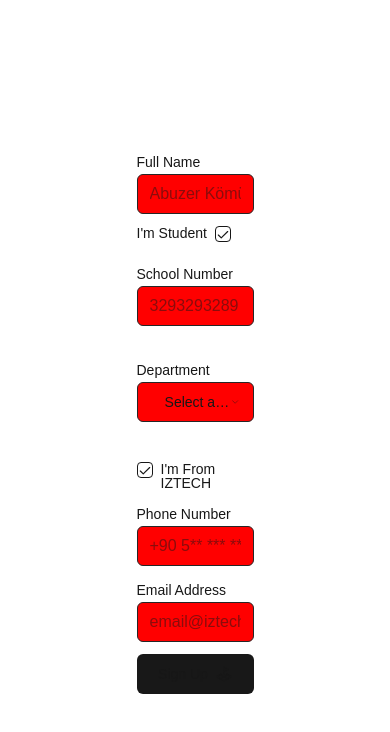
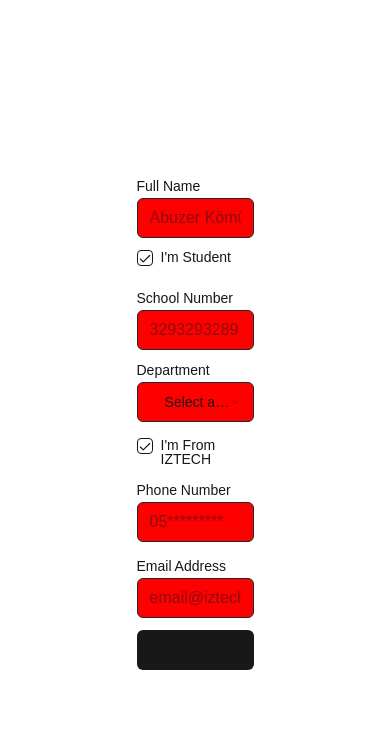
Before and after one commit to IYTE-Yazilim-Toplulugu/yazilim-web-site-kayit, a Next.js app: page /register in a window 390 px wide. Shown: the top 732 px of the page. Built offline with nearby package versions, Linux system fonts and the light colour scheme.

Commit message:
phone number fix, ui alteration

```diff
--- a/src/app/register/page.tsx
+++ b/src/app/register/page.tsx
@@ -11,7 +11,7 @@ import {Checkbox} from "@/components/ui/checkbox";
 import {Select, SelectContent, SelectItem, SelectTrigger, SelectValue} from "@/components/ui/select";
 import {useToast} from "@/components/ui/use-toast";
 import {Button} from "@/components/ui/button";
-import {CheckCircle, LandPlot, Plus, PlusCircle, Send} from "lucide-react";
+import {CheckCircle, LandPlot} from "lucide-react";
 
 import {motion} from 'framer-motion';
 import {redirect} from "next/navigation";
@@ -37,8 +37,8 @@ export default function RegisterPage() {
         department: z.string().optional(),
         fromIZTECH: z.boolean(),
         place: z.string().optional(),
-        phone: z.string().regex(RegExp("\\+\\d+"), {
-            message: "Please enter a valid phone number. (+1 5** *** **** / +905*********)",
+        phone: z.string().regex(RegExp("(\\+\\d+)|(05\d{9})"), {
+            message: "Please enter a valid phone number. (+1 5** *** **** / 05*********)",
         }),
         email: z.string().email({
             message: "Please enter a valid email address.",
@@ -144,7 +144,6 @@ export default function RegisterPage() {
                         )}
                     />
                     <FormItem className="flex flex-row gap-x-2">
-                        <FormLabel>I&#39;m Student</FormLabel>
                         <FormControl>
                             <Checkbox className="control" checked={isStudent} onCheckedChange={x => {
                                 if (x === true)
@@ -155,6 +154,7 @@ export default function RegisterPage() {
                                 }
                             }}/>
                         </FormControl>
+                        <FormLabel>I&#39;m Student</FormLabel>
                         <FormMessage/>
                     </FormItem>
                     {isStudent && <motion.div
@@ -178,7 +178,7 @@ export default function RegisterPage() {
                                     </FormItem>
                                 )}
                             />
-                            <div className="flex flex-col my-6">
+                            <div className="flex flex-col">
                                 <FormField
                                     control={form.control}
                                     name="department"
@@ -186,7 +186,10 @@ export default function RegisterPage() {
                                         <FormItem>
                                             <FormLabel>Department</FormLabel>
                                             <FormControl>
-                                                <Select {...field} value={department} onValueChange={x => setDepartment(x)}>
+                                                <Select {...field} value={department} onValueChange={x => {
+                                                    form.clearErrors("department");
+                                                    setDepartment(x);
+                                                }}>
                                                     <SelectTrigger className="w-[180px] control">
                                                         <SelectValue placeholder="Select a department" />
                                                     </SelectTrigger>
@@ -239,7 +242,7 @@ export default function RegisterPage() {
                             <FormItem>
                                 <FormLabel>Phone Number</FormLabel>
                                 <FormControl>
-                                    <Input className="control" placeholder="+90 5** *** ****" {...field} />
+                                    <Input className="control" placeholder="05*********" {...field} />
                                 </FormControl>
                                 <FormMessage className="text-[#606060]"/>
                             </FormItem>
```
